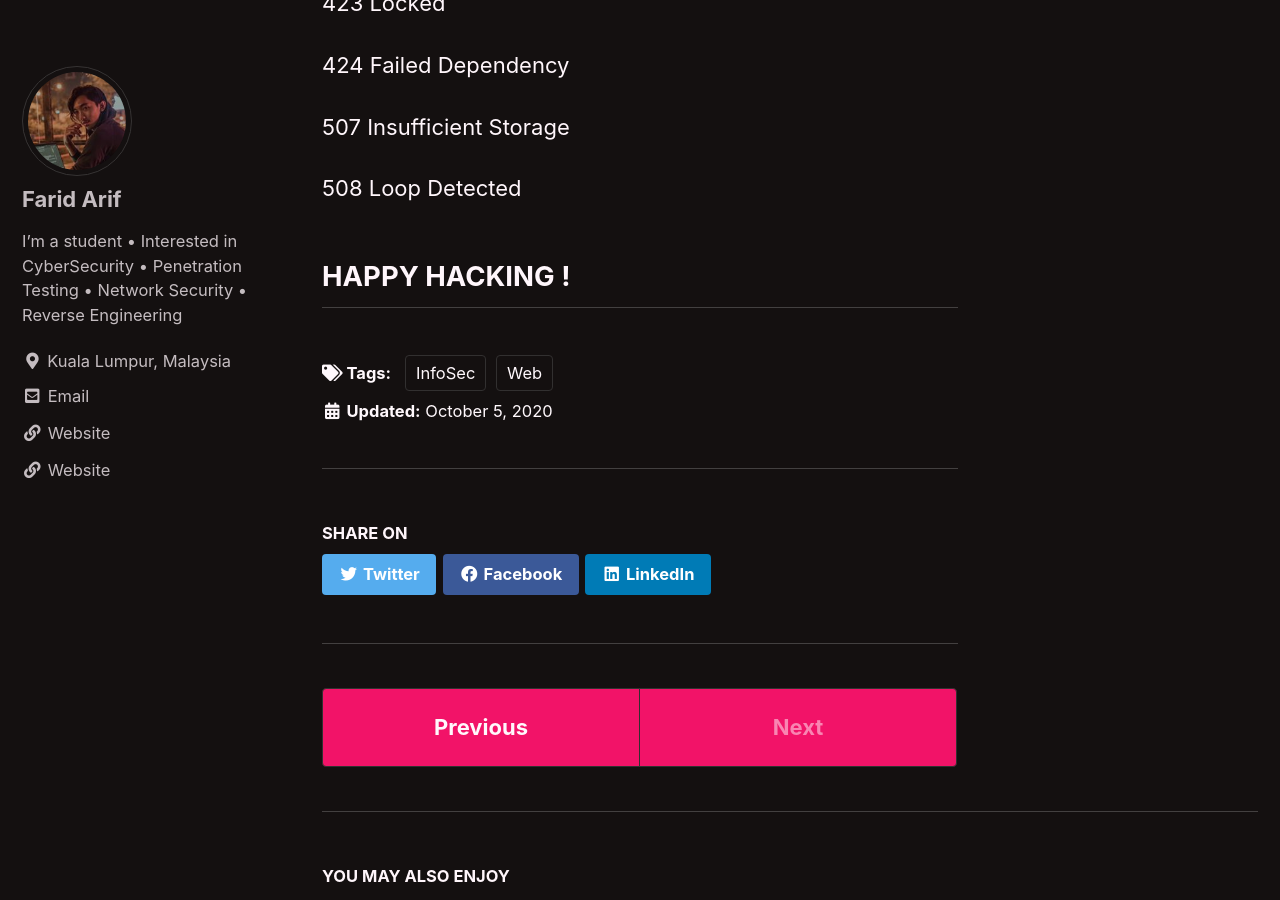
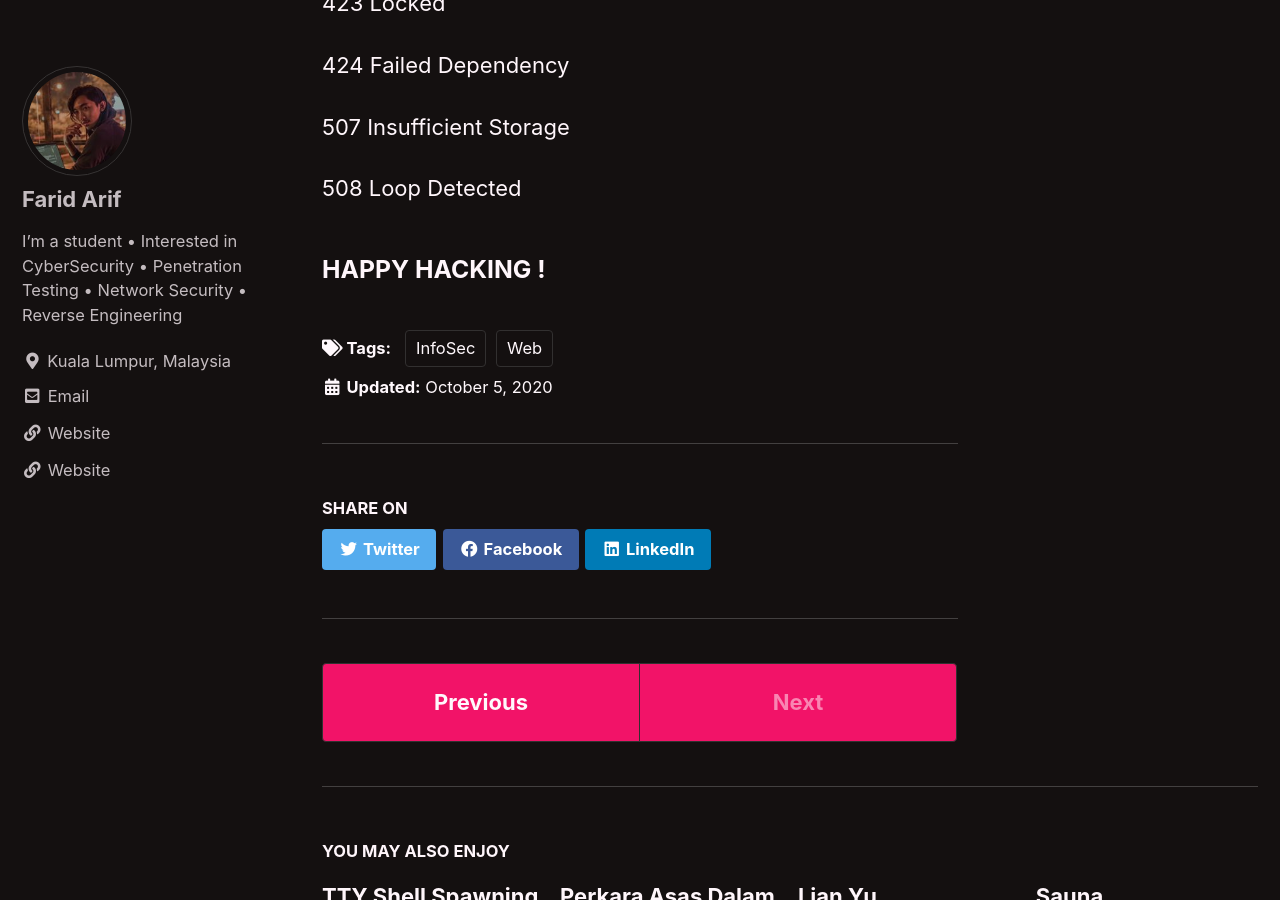
Before and after one commit to faridarif/faridarif.github.io, a Jekyll site: the page built from _posts/2020-10-05-http-status-codes-cheat-sheet.md, in a window 1280 px wide and 900 px high, scrolled down 4629 px. Built offline with Jekyll 4.4.1, drawn with Linux system fonts in a browser that asks for light colours; cached includes are drawn as plain includes.

```diff
--- a/_posts/2020-10-05-http-status-codes-cheat-sheet.md
+++ b/_posts/2020-10-05-http-status-codes-cheat-sheet.md
@@ -160,4 +160,4 @@ tags: [Web, InfoSec]
 
 
 
-## HAPPY HACKING !
+### HAPPY HACKING !
```
